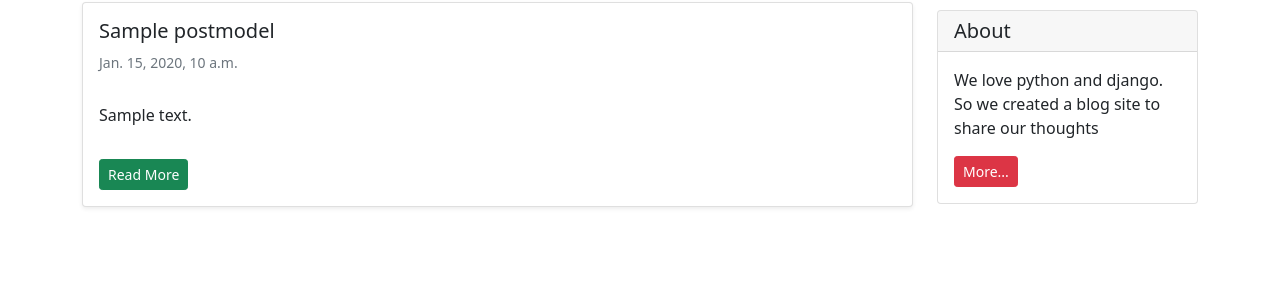
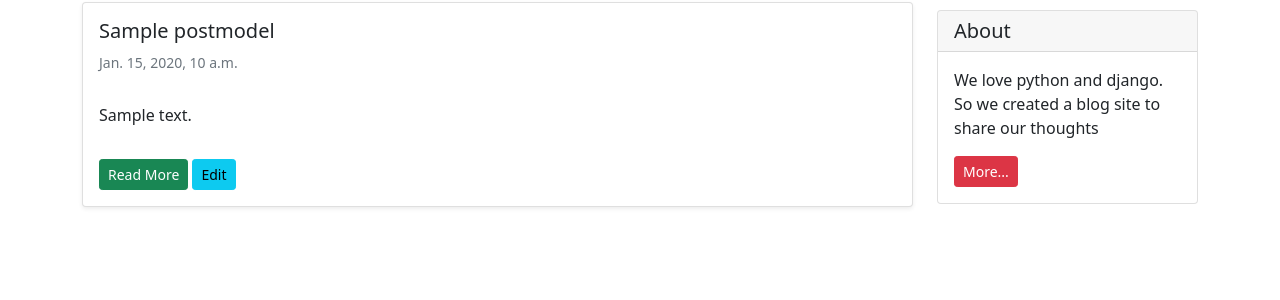
Before and after one commit to Mehrdad-Zarghami/Django_3_Blog, a Django app: page /blog/ in a window 1280 px wide. Shown: the part 240-540 px from the top of the page. Run offline with Django 4.2, Linux system fonts and the light colour scheme; tables that the repository leaves empty hold one stand-in row (values such as "Sample post").

Commit message:
Adding Edit button

```diff
--- a/blog/templates/blog/posts_list.html
+++ b/blog/templates/blog/posts_list.html
@@ -17,6 +17,7 @@
                            {{ post.text }}
                         </p>
                         <a href="{% url 'post_detail_page' post.pk %}" class="btn btn-sm btn-success">Read More</a>
+                        <a href="{% url 'post_update_page' post.id %}" class="btn btn-sm btn-info">Edit</a>
 {#                        <a href="/blog/{{ post.id }}" class="btn btn-sm btn-success">Read More</a>#}
 {#                        <a href="/blog/{{ post.pk }}" class="btn btn-sm btn-success">Read More</a>#}
                     </div>
```
